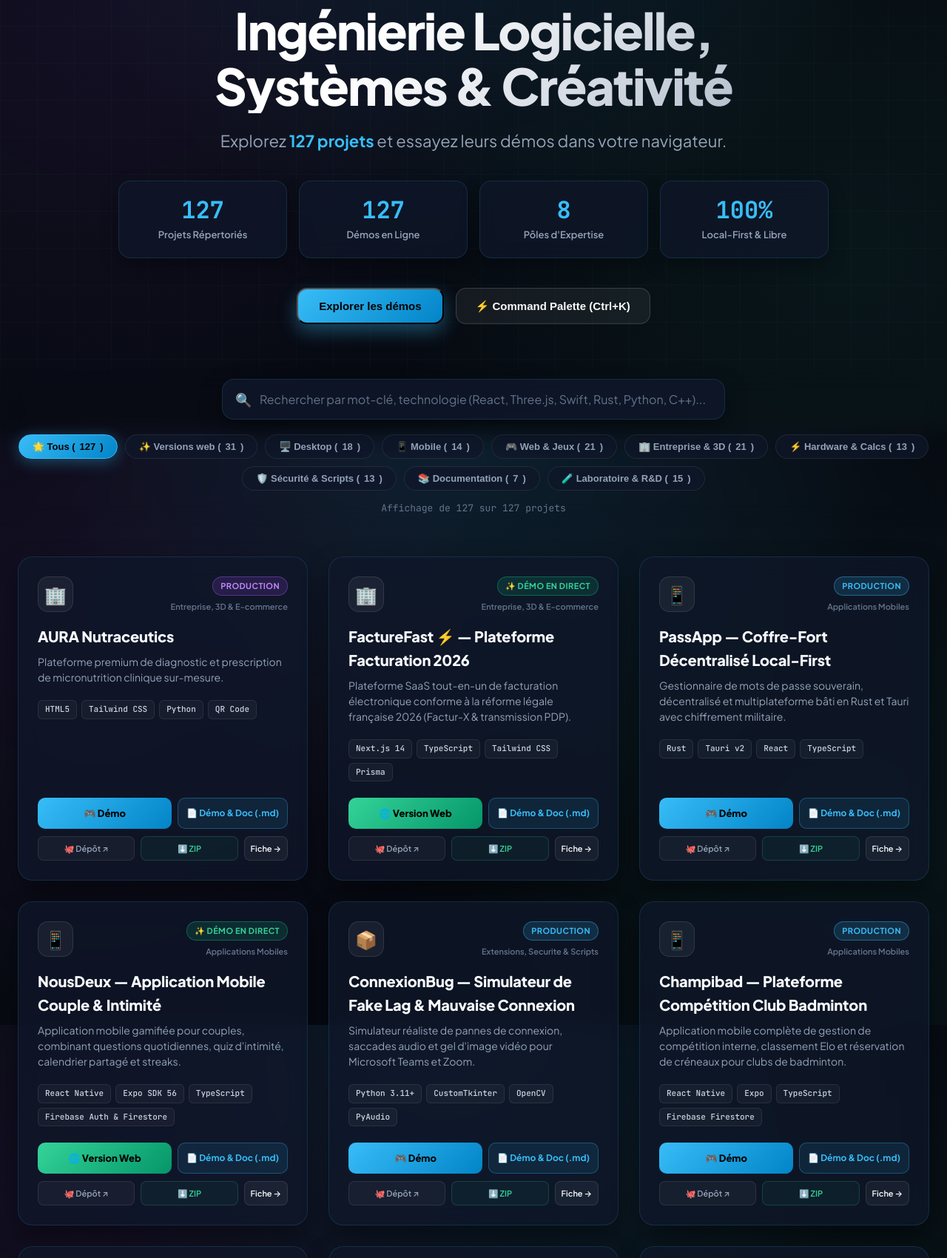
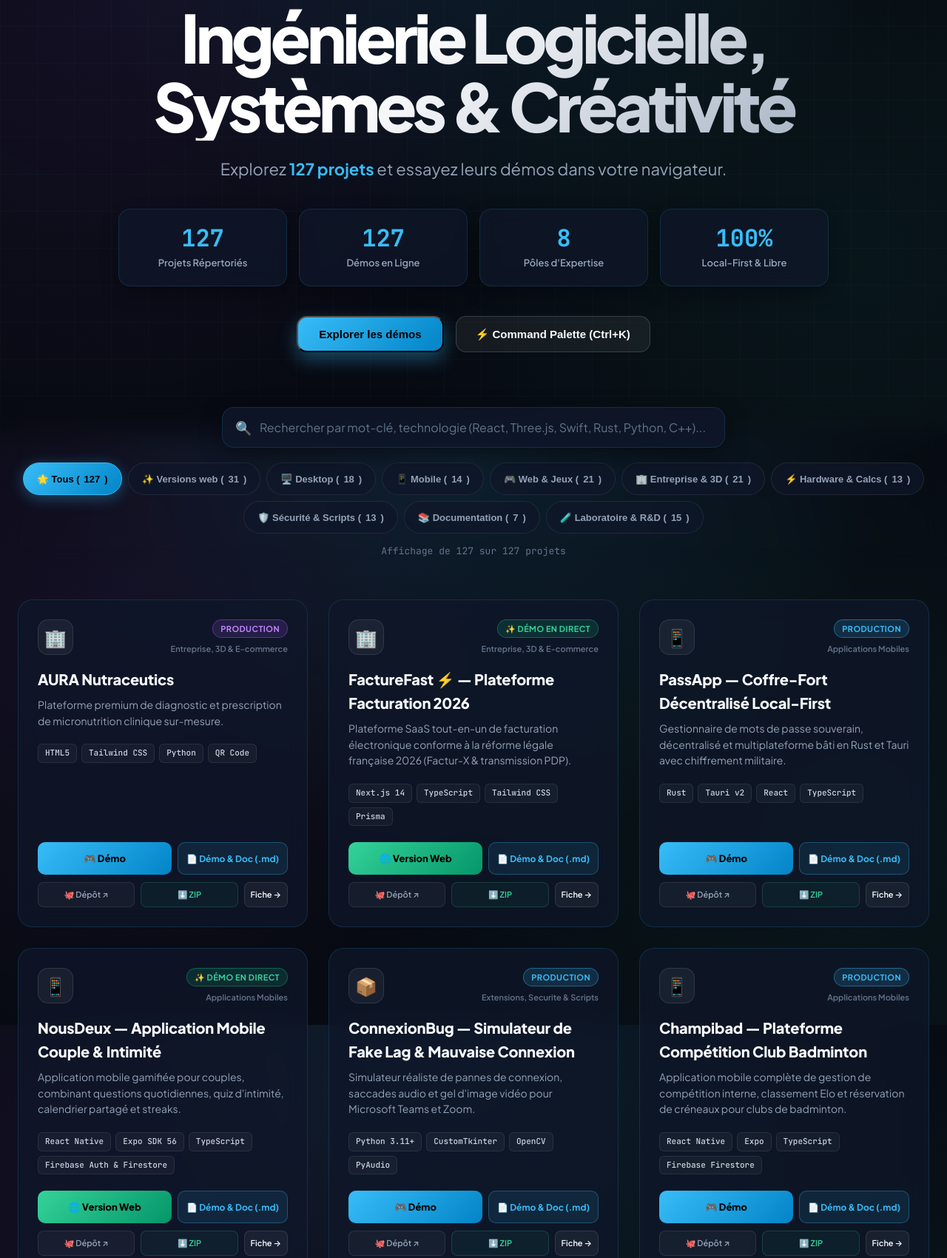
Before and after one commit to je-tu-il/je-tu-il.github.io, a plain HTML site: page index.html in a window 1280 px wide. Shown: the part 215-1915 px from the top of the page at 74% size. Drawn offline with Linux system fonts and the light colour scheme.

Commit message:
chore(sync): auto-sync workspace update [2026-11-24 15:52]

```diff
--- a/style.css
+++ b/style.css
@@ -812,3 +812,21 @@ footer a {
   color: var(--accent-cyan);
   text-decoration: none;
 }
+
+.hero-title { font-size: clamp(2.6rem, 7vw, 5.6rem); letter-spacing: -.06em; line-height: 1.04; text-wrap: balance; }
+.hero-subtitle { max-width: 59ch; margin-inline: auto; line-height: 1.65; }
+.projects-grid { grid-template-columns: repeat(auto-fill, minmax(min(100%, 19.5rem), 1fr)); }
+.project-card { box-shadow: none; }
+.card-title { text-wrap: pretty; }
+.card-tagline { line-height: 1.55; }
+.category-pills { gap: .5rem; }
+.category-pills button, .btn-card-launch { min-height: 44px; }
+#mainSearchInput { min-height: 48px; }
+:where(a, button, input, select):focus-visible { outline: 3px solid #a4d5ff; outline-offset: 3px; }
+@media (max-width: 540px) {
+  .stats-grid { grid-template-columns: repeat(2, minmax(0, 1fr)); }
+  .search-input-wrapper { min-width: 0; }
+}
+@media (prefers-reduced-motion: reduce) {
+  .project-card, .hero-badge { animation: none; transition: none; }
+}
```
